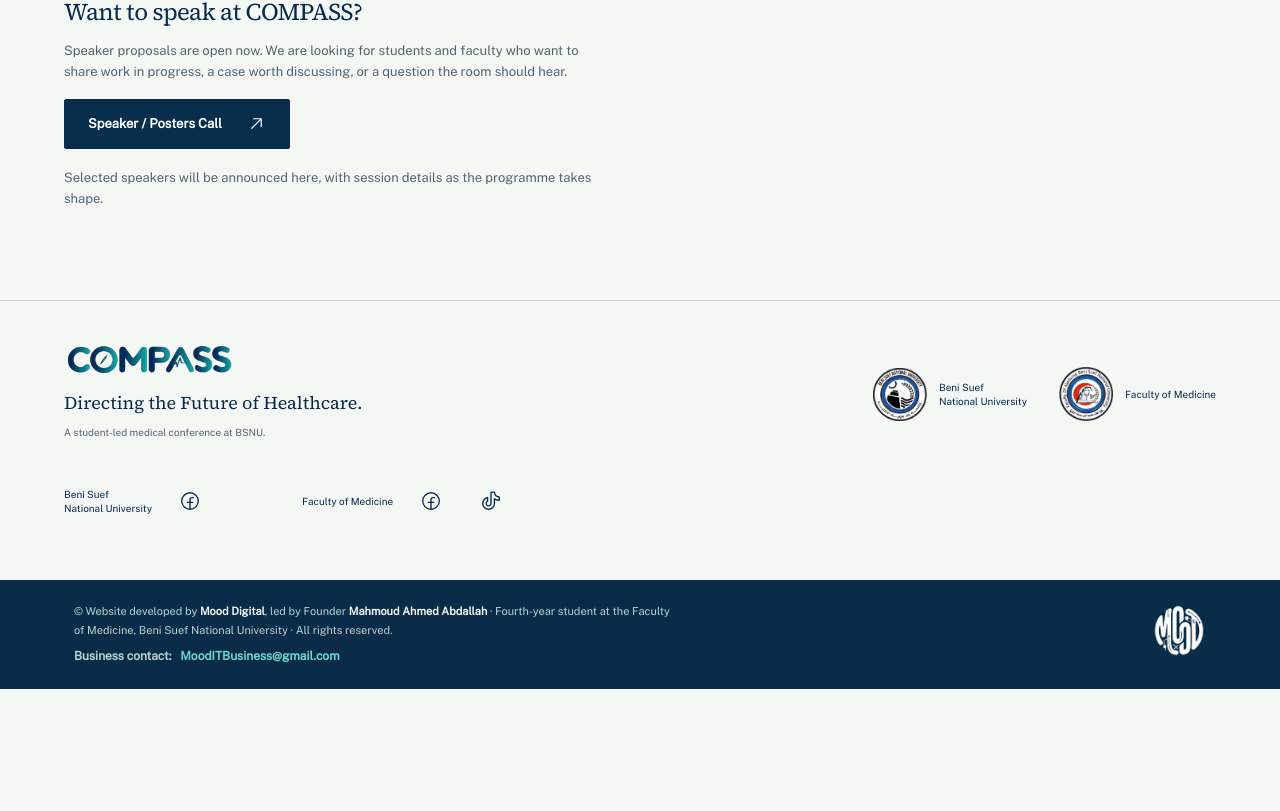
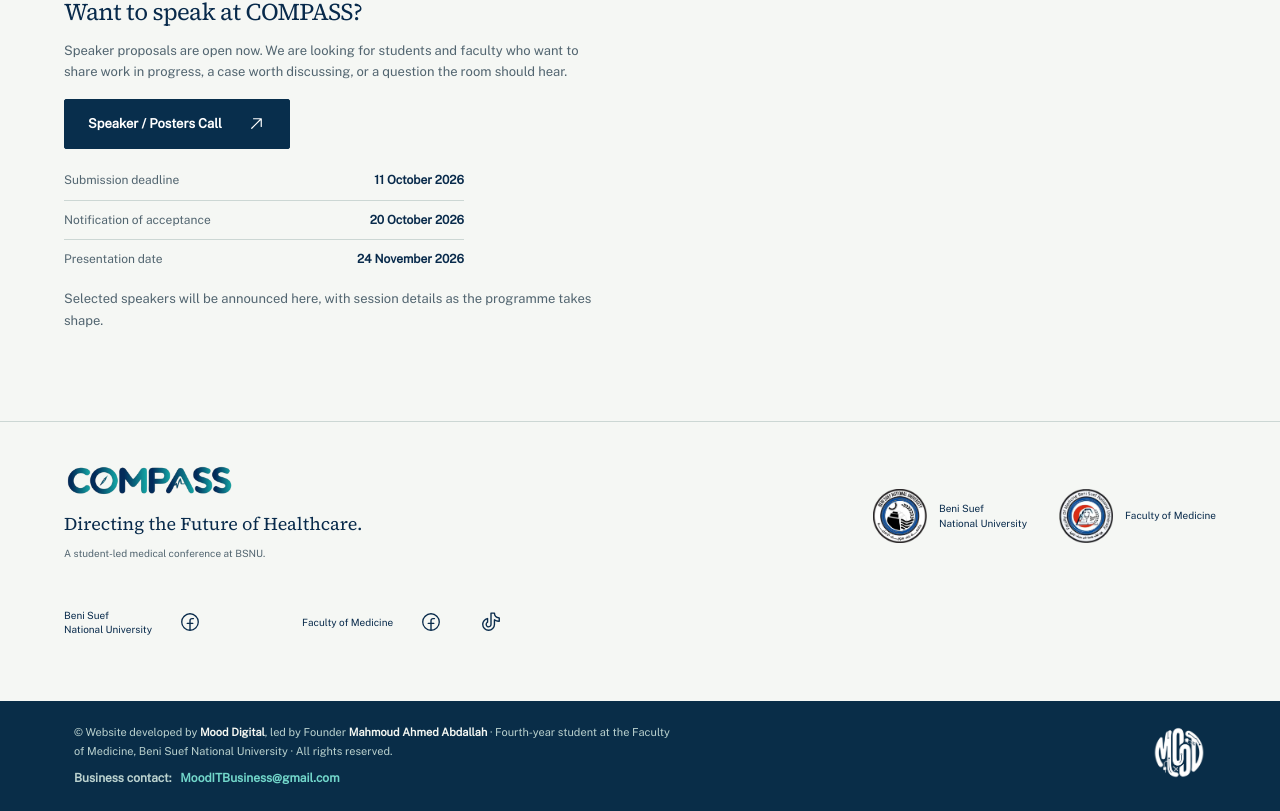
Before and after one commit to iwll07/compass-conference, a Next.js app: page /speakers in a window 1280 px wide. Shown: the part 839-1650 px from the top of the page. Before the commit the page ends 1528 px from the top, so only its background shows below. Built offline with nearby package versions, Linux system fonts and the light colour scheme.

Commit message:
Publish Speaker / Posters call key dates on speakers and posters pages

```diff
--- a/app/globals.css
+++ b/app/globals.css
@@ -202,6 +202,15 @@
 /* Open-call links on the registration page (URLs live in lib/calls.ts). */
 .open-calls-lead { margin-bottom: 12px; }
 .open-calls { display: flex; flex-wrap: wrap; gap: 6px 34px; list-style: none; margin: 0; padding: 0; }
+/* Key dates for the Speaker / Posters call (speakers + posters pages).
+   Width-capped: the margin-note is full-width, so an uncapped space-between row
+   would fling the dates to the far edge and break the label/date pairing. */
+.call-deadlines { display: grid; gap: 10px; margin: 4px 0 18px; max-width: 400px; }
+.call-deadlines > div { display: flex; align-items: baseline; justify-content: space-between; gap: 20px; padding-bottom: 9px; border-bottom: 1px solid var(--line); }
+.call-deadlines > div:last-child { border-bottom: 0; padding-bottom: 0; }
+.call-deadlines dt { font-size: 12px; color: var(--muted); }
+.call-deadlines dd { margin: 0; font-size: 12px; font-weight: 600; color: var(--ink); text-align: right; }
+
 /* Call-to-action button inside a margin-note (speakers/posters pages). */
 .call-button { margin: 16px 0 18px; }
 
--- a/app/posters/page.tsx
+++ b/app/posters/page.tsx
@@ -4,6 +4,7 @@
 import { Compass, ArrowUpRightIcon } from "@phosphor-icons/react/dist/ssr";
 import { posters } from "@/lib/content";
 import { speakerPostersCall } from "@/lib/calls";
+import { CallDeadlines } from "@/components/call-deadlines";
 
 export const metadata: Metadata = {
   title: "Posters | COMPASS",
@@ -72,7 +73,8 @@
           {speakerPostersCall.label}
           <ArrowUpRightIcon size={19} aria-hidden="true" />
         </a>
-        <p>Guidelines and deadlines will be published here once they are confirmed.</p>
+        <CallDeadlines />
+        <p>Accepted work will be presented and published in the COMPASS Abstract Book.</p>
       </aside>
     </main>
   );
--- a/app/speakers/page.tsx
+++ b/app/speakers/page.tsx
@@ -4,6 +4,7 @@
 import { ArrowUpRightIcon } from "@phosphor-icons/react/dist/ssr";
 import { speakers } from "@/lib/content";
 import { speakerPostersCall } from "@/lib/calls";
+import { CallDeadlines } from "@/components/call-deadlines";
 
 export const metadata: Metadata = {
   title: "Speakers | COMPASS",
@@ -87,6 +88,7 @@
               {speakerPostersCall.label}
               <ArrowUpRightIcon size={19} aria-hidden="true" />
             </a>
+            <CallDeadlines />
             <p>Selected speakers will be announced here, with session details as the programme takes shape.</p>
           </aside>
         </div>
--- /dev/null
+++ b/components/call-deadlines.tsx
@@ -0,0 +1,26 @@
+// Key dates for the Speaker / Posters call, shared by the speakers and posters
+// pages so the two notes can never disagree. The presentation date is derived
+// from conferenceWindow rather than hardcoded, so moving the conference date
+// updates these notes automatically.
+import { conferenceWindow, formatEventDate } from "@/lib/event";
+import { callDeadlines, formatCallDate } from "@/lib/calls";
+
+export function CallDeadlines() {
+  const presentation = formatEventDate(conferenceWindow);
+  const rows: [string, string][] = [
+    ["Submission deadline", formatCallDate(callDeadlines.submissionDeadline)],
+    ["Notification of acceptance", formatCallDate(callDeadlines.notificationOfAcceptance)],
+  ];
+  if (presentation) rows.push(["Presentation date", presentation]);
+
+  return (
+    <dl className="call-deadlines">
+      {rows.map(([label, value]) => (
+        <div key={label}>
+          <dt>{label}</dt>
+          <dd>{value}</dd>
+        </div>
+      ))}
+    </dl>
+  );
+}
--- a/lib/calls.ts
+++ b/lib/calls.ts
@@ -16,3 +16,18 @@
 };
 
 export const openCalls: CallForm[] = [organizationCall, speakerPostersCall];
+
+// Key dates for the Speaker / Posters call, exactly as stated on the form.
+// The presentation date is deliberately NOT stored here — it is derived from
+// `conferenceWindow` in lib/event.ts, so the call notes can never drift out of
+// sync with the conference date shown everywhere else on the site.
+export const callDeadlines = {
+  submissionDeadline: "2026-10-11",
+  notificationOfAcceptance: "2026-10-20",
+} as const;
+
+export function formatCallDate(iso: string): string {
+  const parsed = new Date(`${iso}T00:00:00Z`);
+  if (Number.isNaN(parsed.getTime())) return iso;
+  return new Intl.DateTimeFormat("en-GB", { dateStyle: "long", timeZone: "UTC" }).format(parsed);
+}
--- a/lib/event.ts
+++ b/lib/event.ts
@@ -21,6 +21,19 @@
   }
 }
 
+// Date only, no time range — used where a surface needs just the calendar day
+// (e.g. the presentation date on the speakers/posters call notes).
+export function formatEventDate(event: EventWindow | null): string | null {
+  if (!event) return null;
+  const start = Date.parse(event.startsAt);
+  if (!Number.isFinite(start)) return null;
+  try {
+    return new Intl.DateTimeFormat("en-GB", { timeZone: event.timeZone, dateStyle: "long" }).format(new Date(start));
+  } catch {
+    return null;
+  }
+}
+
 export function getEventState(event: EventWindow | null, now: number): EventState {
   if (!event || !Number.isFinite(now)) return { phase: "unannounced" };
   const zoned = /(?:Z|[+-]\d{2}:\d{2})$/;
```
Also changed, not shown: scripts/qa-assert.mjs (+13 -0 lines), 1 other file (tests, documents, lock files or other folders).
